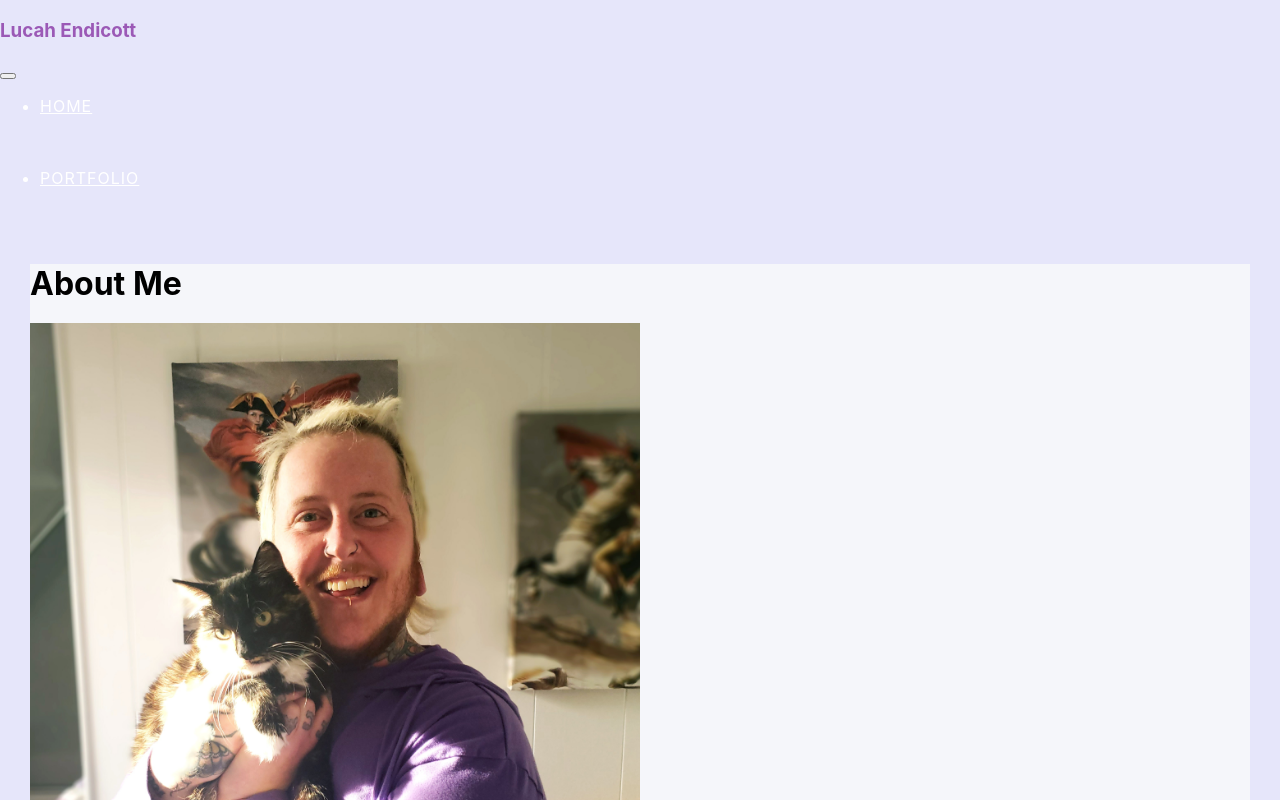
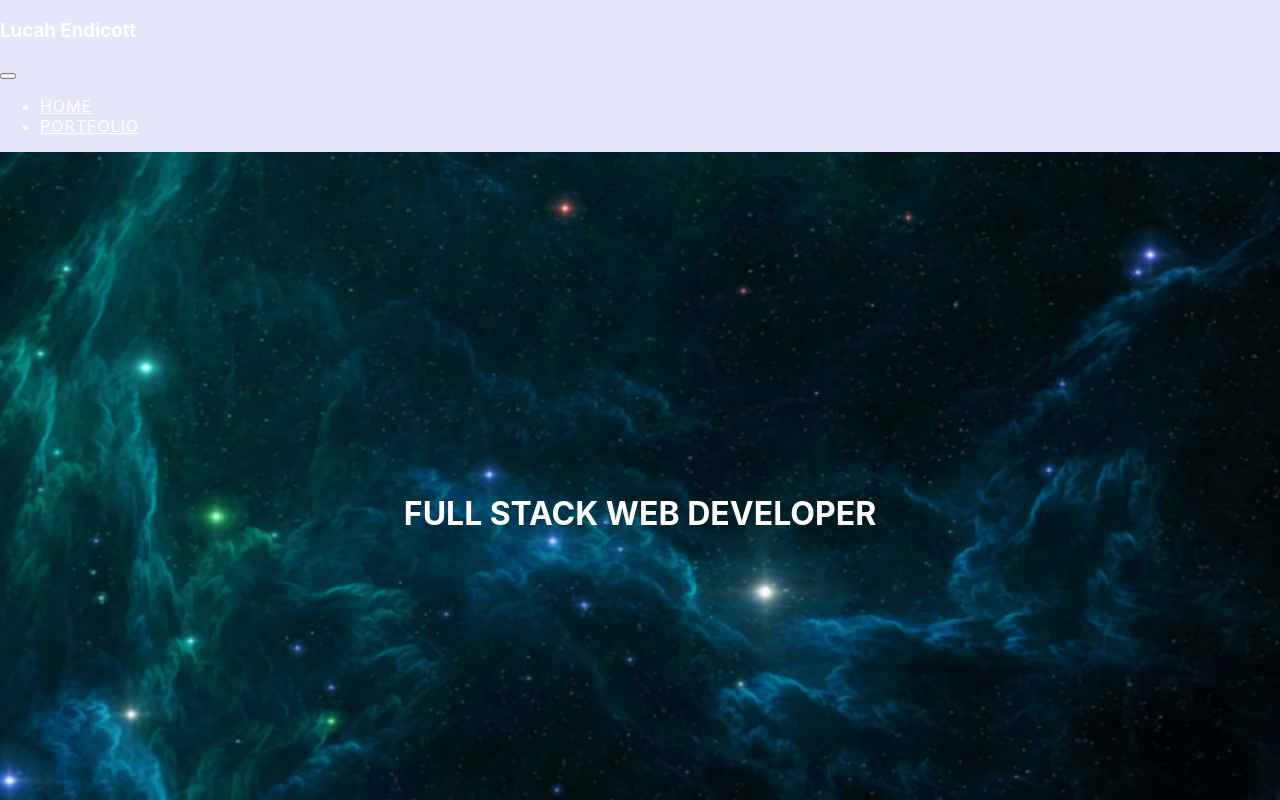
Before and after one commit to lucahendicott/react-responsive-portfolio, a React (Create React App) app in the folder client/: page / in a window 1280 px wide. Shown: the top 800 px of the page. Built offline with nearby package versions, Linux system fonts and the light colour scheme; the HTML template or start-up script is replaced by a standard one.

Commit message:
add header component

```diff
--- a/client/src/App.css
+++ b/client/src/App.css
@@ -1,5 +1,5 @@
 #name {
-  color: #9b59b6;
+  color: white;
 }
 
 h1 {
@@ -81,7 +81,8 @@ button:hover {
 }
 
 @media (max-width: 500px) {
-  .portfolio-card {
+  .portfolio-card,
+  .nav-link {
     width: 89% !important;
   }
 }
@@ -115,3 +116,30 @@ nav ul li {
 .navbar-nav > li > a:hover {
   border-top: 2px solid #9b59b6;
 }
+
+.header-styles {
+  background: url(space-header.png) no-repeat;
+  background-size: cover;
+  background-position: center;
+  height: 90vh;
+  position: relative;
+}
+
+.main-info {
+  display: flex;
+  position: absolute;
+  top: 0;
+  right: 0;
+  left: 0;
+  bottom: 0;
+  flex-direction: column;
+  justify-content: center;
+  align-items: center;
+  text-align: center;
+  z-index: 1;
+}
+
+.main-info h1 {
+  color: white;
+  text-transform: uppercase;
+}
--- a/client/src/App.js
+++ b/client/src/App.js
@@ -3,12 +3,14 @@ import { BrowserRouter, Route, Switch } from "react-router-dom";
 import About from "./Pages/About";
 import Portfolio from "./Pages/Portfolio";
 import Nav from "./Components/Nav";
+import Header from "./Components/Header";
 
 function App() {
   return (
     <div className="App">
       <BrowserRouter>
         <Nav />
+        <Header />
         <Switch>
           <Route path="/portfolio" component={Portfolio} />
           <Route path="/" component={About} />
--- /dev/null
+++ b/client/src/Components/Header.js
@@ -0,0 +1,13 @@
+import React from "react";
+
+const Header = () => {
+  return (
+    <div className="header-styles">
+      <div className="main-info">
+        <h1>Full Stack Web Developer</h1>
+      </div>
+    </div>
+  );
+};
+
+export default Header;
--- a/client/src/Components/Nav.js
+++ b/client/src/Components/Nav.js
@@ -18,15 +18,15 @@ const Nav = () => {
         <span className="navbar-toggler-icon"></span>
       </button>
       <div className="collapse navbar-collapse" id="navbarSupportedContent">
-        <ul className="nav navbar-nav navbar-right">
+        <ul className="nav navbar-nav navbar-right ml-auto">
           <li className="nav-item">
             <Link to="/" className="nav-link">
-              <p>Home</p>
+              Home
             </Link>
           </li>
           <li className="nav-item">
             <Link to="/portfolio" className="nav-link">
-              <p>Portfolio</p>
+              Portfolio
             </Link>
           </li>
         </ul>
--- a/client/src/Pages/About.js
+++ b/client/src/Pages/About.js
@@ -1,19 +1,20 @@
 import React from "react";
 import me from "../images/me_n_turkey.jpg";
+import resume from "../images/Resume.pdf";
 
 const About = () => {
   return (
-    <div class="col-md-8 col-xs-12">
-      <div class="card about-me">
-        <div class="card-body">
-          <div class="page-header">
+    <div className="col-md-8 col-xs-12">
+      <div className="card about-me">
+        <div className="card-body">
+          <div className="page-header">
             <h1>About Me</h1>
             <img
-              class="float-left img-thumbnail"
+              className="float-left img-thumbnail"
               src={me}
               alt="Lucah and Turkey"
             />
-            <p class="about-me-txt">
+            <p className="about-me-txt">
               Hello! I’m Lucah. I’m originally from Ohio, but currently reside
               in the San Francisco Bay Area. I’m an extreme lover of music,
               cartoons, cooking, illustration/ screen printing .. really
@@ -21,7 +22,7 @@ const About = () => {
               school was at the local pizza shop and I had continued working in
               restaurants and cafes for over 10 years!
             </p>
-            <p class="about-me-txt">
+            <p className="about-me-txt">
               All of my restaurant experiences have been centered around being
               part of a team, which has motivated me to step up and be a leader.
               I worked my way up in the scene and had the opportunity to become
@@ -30,7 +31,7 @@ const About = () => {
               environment that ultimately leads to a successful, motivated, hard
               working team.
             </p>
-            <p class="about-me-txt">
+            <p className="about-me-txt">
               While the restaurant scene has been wonderful to me, I decided it
               was time for a change. I’ve always been extremely artistic, so I
               was thinking to myself, “ how could I best apply this to a
@@ -62,7 +63,7 @@ const About = () => {
               GitHub
             </a>
             <br />
-            <a href="assets/images/Resume.pdf" target="_blank">
+            <a href={resume} target="_blank">
               Resume
             </a>
           </div>
```
Also changed, not shown: client/src/space-header.png (added).
